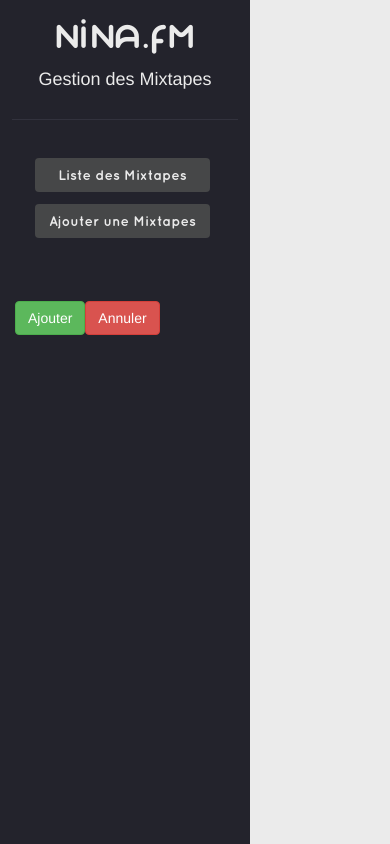
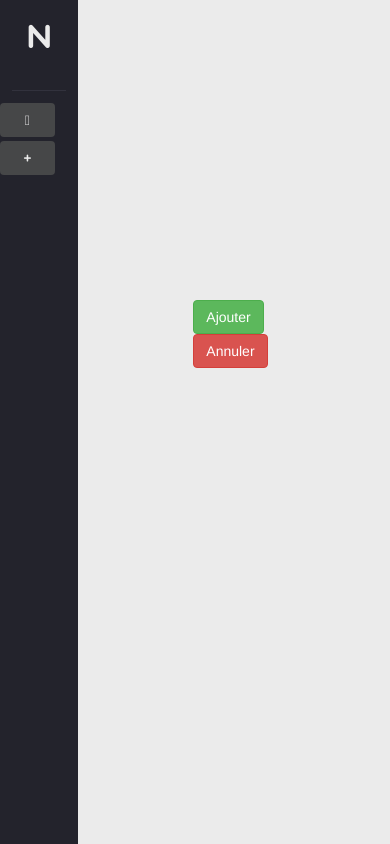
Before and after one commit to Lakuman/nina.fm-metadata-front, a Vue app: page /#/addmixtape in a window 390 px wide. Built offline with nearby package versions, Linux system fonts and the light colour scheme.

Commit message:
Make the site responsive

```diff
--- a/src/App.vue
+++ b/src/App.vue
@@ -1,9 +1,9 @@
 <template>
   <div id="app">
-    <div class="sidebar">
+    <div class="sidebar col-md-2 col-sm-2 col-xs-2 col-2">
       <router-view name = "sidebar"/></router-view>
     </div>
-    <div class="main">
+    <div class="main col-md-10 col-sm-10 col-xs-10 col-10">
       <router-view/></router-view>
     </div>
   </div>
--- a/src/components/mixtapeList.vue
+++ b/src/components/mixtapeList.vue
@@ -1,19 +1,19 @@
 <template>
-	<div class="col-md-10">
+	<div class="col-md-12 col-sm-12 col-xs-12 col-12">
 		<table class="mixtapes table table-condensed">
 			<tr>
 				<th>Mixtapes</th>
 				<th>Artistes</th>
 				<th></th>
 			</tr>
-			<tr class="link" v-for="data in metadata" v-if="data.type == 'mixtape'">
-				<td class="col-md-6" @click="displayDetails(data.id)">
+			<tr v-for="data in metadata" v-if="data.type == 'mixtape'">
+				<td class="col-md-6 col-sm-6 col-xs-6 col-6 link" @click="displayDetails(data.id)">
 					{{data.title}}
 				</td>
-				<td class="col-md-5" @click="displayDetails(data.id)">
+				<td class="col-md-5 col-sm-5 col-xs-5 col-5" @click="displayDetails(data.id)">
 					{{data.artist}}
 				</td>
-				<td class="col-md-1">
+				<td class="col-md-1 col-sm-1 col-xs-1 col-1">
 					<button type="button" class=" btn btn-dark glyphicon glyphicon-trash"></button>
 				</td>
 			</tr>
--- a/src/components/mixtapesDetails.vue
+++ b/src/components/mixtapesDetails.vue
@@ -10,7 +10,7 @@
 		<div class="col-md-5 col-sm-5 ">
 			<img class="cover" v-bind:src= mixtapeCover></img>
 		</div>
-		<div class="col-md-5 col-sm-5" style="margin-left: 230px;">
+		<div class="col-md-5 col-sm-5">
 			<table class=" table table-condensed">
 				<tr>
 					<th>Tracks</th>
@@ -20,7 +20,7 @@
 				</tr>
 			</table>
 		</div>
-		<div class="col-md-5 col-sm-5 ">
+		<div class="col-md-5 col-sm-5">
 			<table class=" table table-condensed">
 				<tr>
 					<th>Text_tracks</th>
--- a/src/components/sidebar.vue
+++ b/src/components/sidebar.vue
@@ -6,8 +6,16 @@
 				<h4>Gestion des Mixtapes</h4>
 			</header>
 			<div class="nav-divider"></div>
-			<button @click="displayList" class="btn menubutton">Liste des Mixtapes</button>
-			<button @click="goToAddMixtapes" class="btn menubutton">Ajouter une Mixtapes</button>
+			<button @click="displayList" class="btn menubutton">Liste des <br class="linebreak">Mixtapes</button>
+			<button @click="goToAddMixtapes" class="btn menubutton">Ajouter une <br class="linebreak">Mixtapes</button>
+		</div>
+		<div class="page-sidebar-small">
+			<header>
+				<h1>N</h1>
+			</header>
+			<div class="nav-divider"></div>
+			<button @click="displayList" class="btn menubutton glyphicon glyphicon-list-alt"></button>
+			<button @click="goToAddMixtapes" class="btn menubutton glyphicon glyphicon-plus"></button>
 		</div>
 	</div>
 </template>
@@ -26,5 +34,24 @@ export default {
 }
 </script>
 <style>
+.page-sidebar-small{
+	display: none;
+}
+.linebreak{
+		display: none;
+	}
+@media screen and (max-width: 1024px){
+	.linebreak{
+		display: block;
+	}
+}
+@media screen and (max-width: 730px){
+	.page-sidebar-small{
+		display: block;
+	}
+	.page-sidebar{
+		display: none;
+	}
+}
 
 </style>
--- a/src/css/main.css
+++ b/src/css/main.css
@@ -31,15 +31,15 @@ body{
 }
 
 /* Sidebar body*/
-.page-sidebar {
+.page-sidebar, .page-sidebar-small {
     background-color: #23232c;
     bottom: 0;
     left: 0;
     position: fixed;
     top: 0;
-    width: 250px;
+    width: 20%;
 }
-.page-sidebar .nav-divider {
+.page-sidebar .nav-divider , .page-sidebar-small .nav-divider {
 	background-color: #32323d;
     height: 1px;
     margin: 8px 12px;
@@ -56,7 +56,9 @@ body{
 	margin-left: 35px;
 	margin-bottom: 5%;
 }
-
+.page-sidebar-small .menubutton{
+	margin-left: 0px;
+}
 /* Components */
 .mixtapes th, .mixtape th{
 	font-size: 18px;
```
